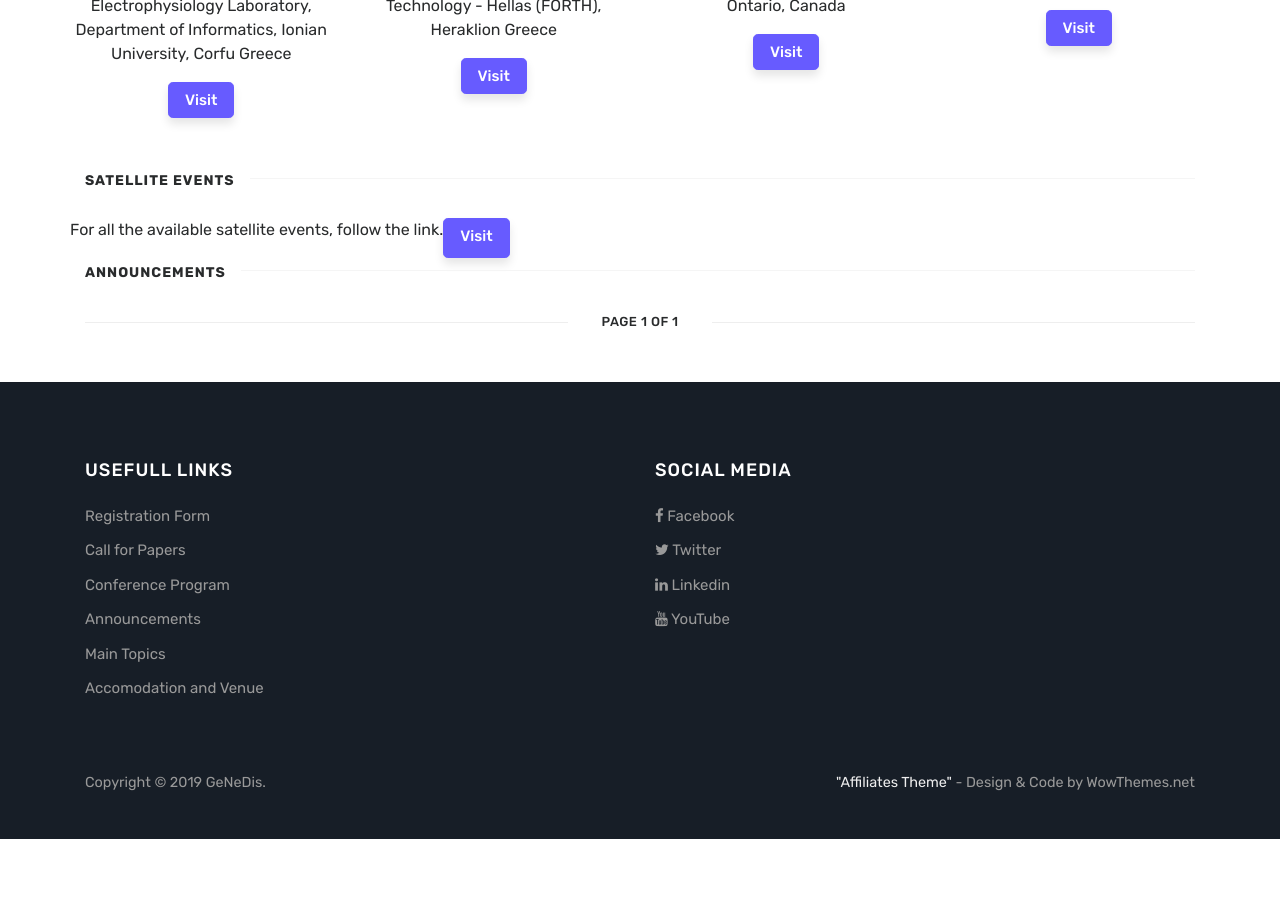
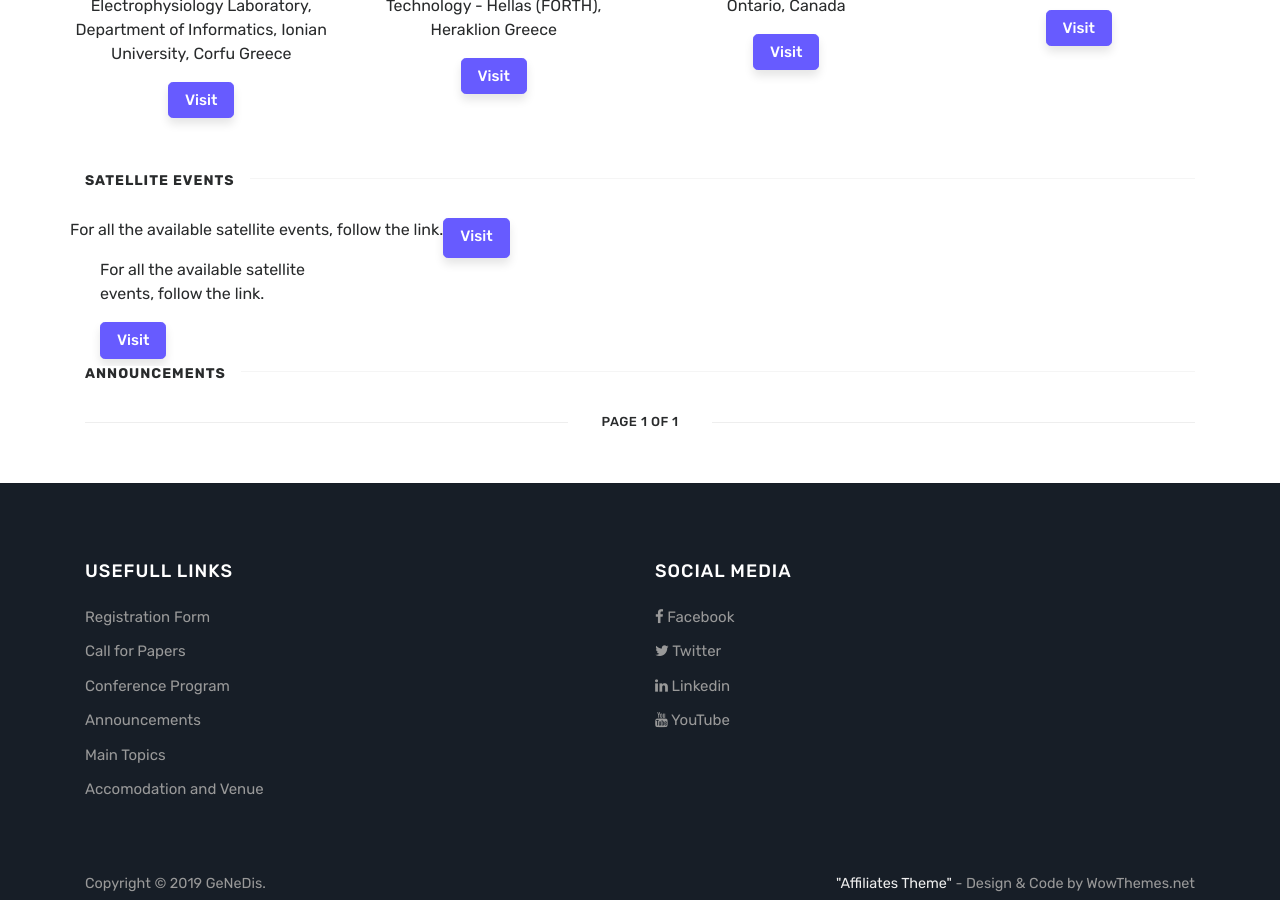
Before and after one commit to Covide-1797/genedis, a Jekyll site: the page built from index.html, in a window 1280 px wide and 900 px high, scrolled down 1100 px. Built offline with Jekyll 4.4.1, drawn with Linux system fonts in a browser that asks for light colours; the list of posts is cut into pages by our own code; before the commit the page ends 1939 px from its top, so only the background shows below that.

Commit message:
Update index.html

```diff
--- a/index.html
+++ b/index.html
@@ -85,6 +85,12 @@ title: Home
                     </p>
                     <a href="https://genedis.eu/pages/satellite-events.html" target="_blank" class="btn btn-primary">Visit</a>
                 </div>
+                <div class="col-sm-3">
+                    <div class="card-body">
+                        <p class="card-text">For all the available satellite events, follow the link.</p>
+                        <a href="http://www.rccbm.org/" target="_blank" class="btn btn-primary">Visit</a>
+                    </div>
+                </div>
             </div>
         </div>
 
```
